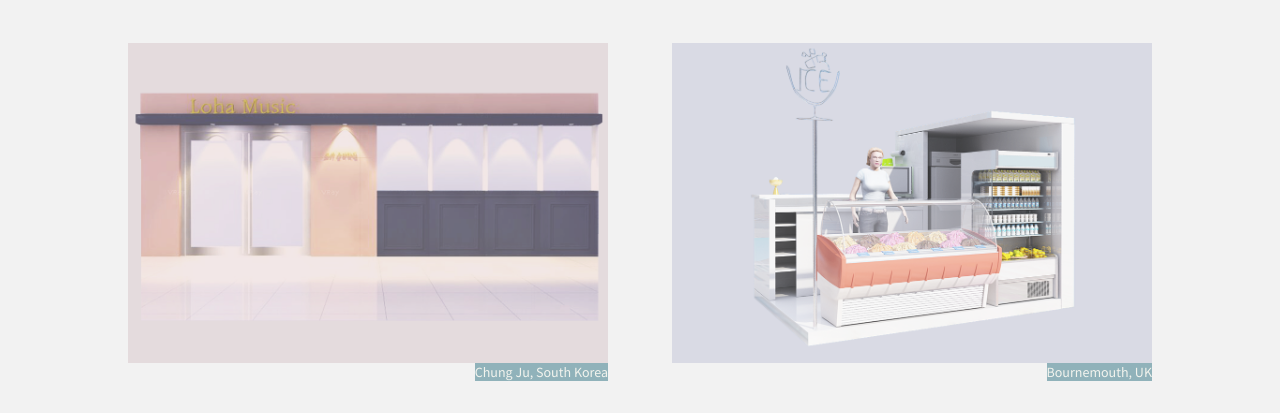
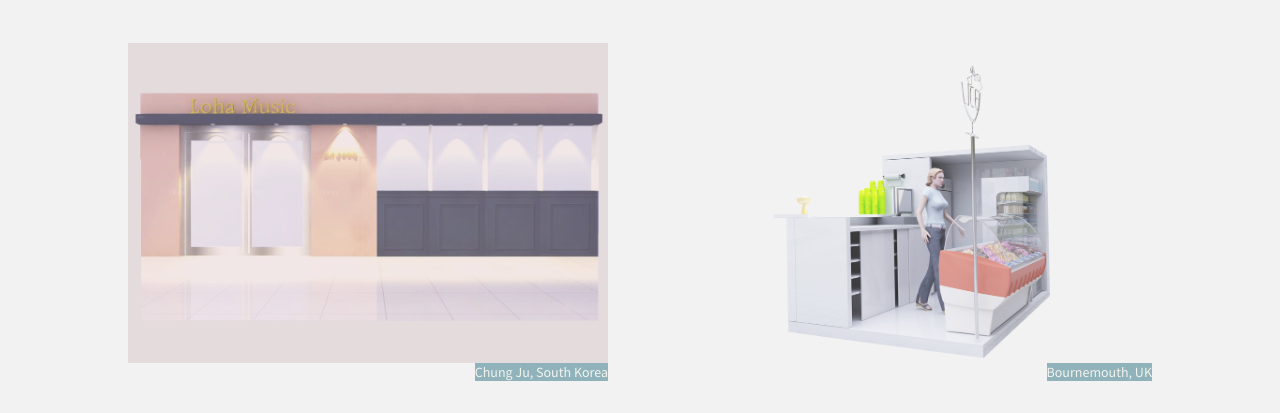
Before and after one commit to inabaek/inaweb, a plain HTML site: page portfolio/3dProjects/index.html in a window 1280 px wide. Shown: the part 485-898 px from the top of the page. Drawn offline with Linux system fonts and the light colour scheme.

Commit message:
kiosk_pic_update

```diff
--- a/portfolio/3dProjects/style.css
+++ b/portfolio/3dProjects/style.css
@@ -154,7 +154,7 @@ li.fade {
 
 .box4 {
   order: 4;
-  background: url(/images/3d/4.kiosk/수정01.png);
+  background: url(/images/3d/4.kiosk/3.png);
   background-size: cover;
   background-color: #f2f2f2;
   opacity: 0.8;
```
